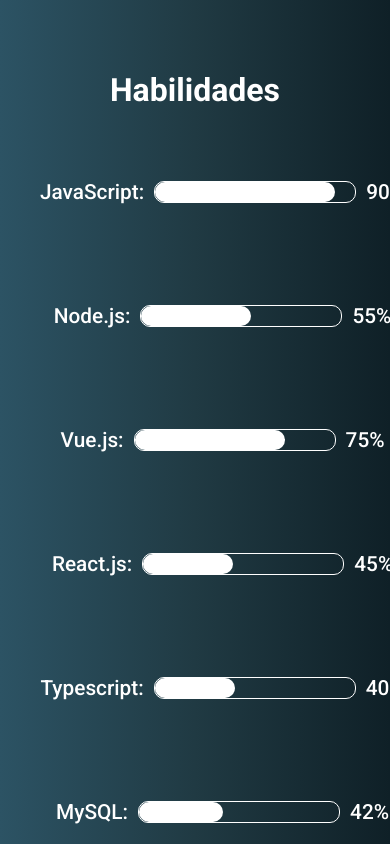
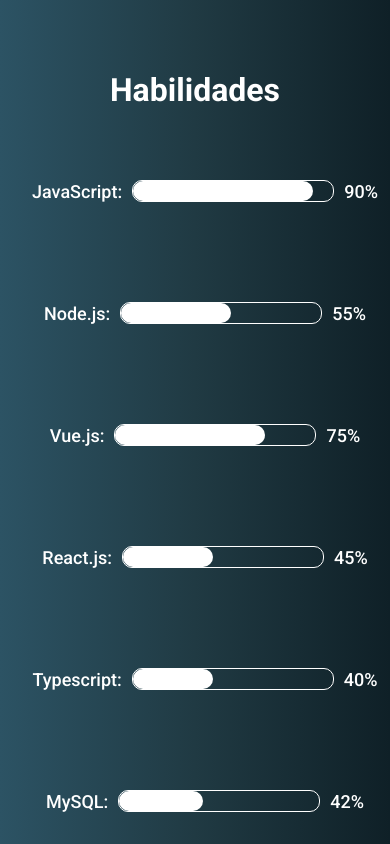
Before and after one commit to viniciusvss120/portifolio-react, a React (Create React App) app: page / in a window 390 px wide. Shown: the part 1340-2184 px from the top of the page. Built offline with nearby package versions, Linux system fonts and the light colour scheme.

Commit message:
Ajustando as habilidades

```diff
--- a/src/habilidades/Habilidades.module.css
+++ b/src/habilidades/Habilidades.module.css
@@ -53,8 +53,8 @@
 
   .nivel{
     display: grid;
-    font-size: 1.3rem;
-    margin: 0px;
+    font-size: 1.125rem;
+    margin-left: -20px;
     /* border: 1px solid; */
   }
 
```
